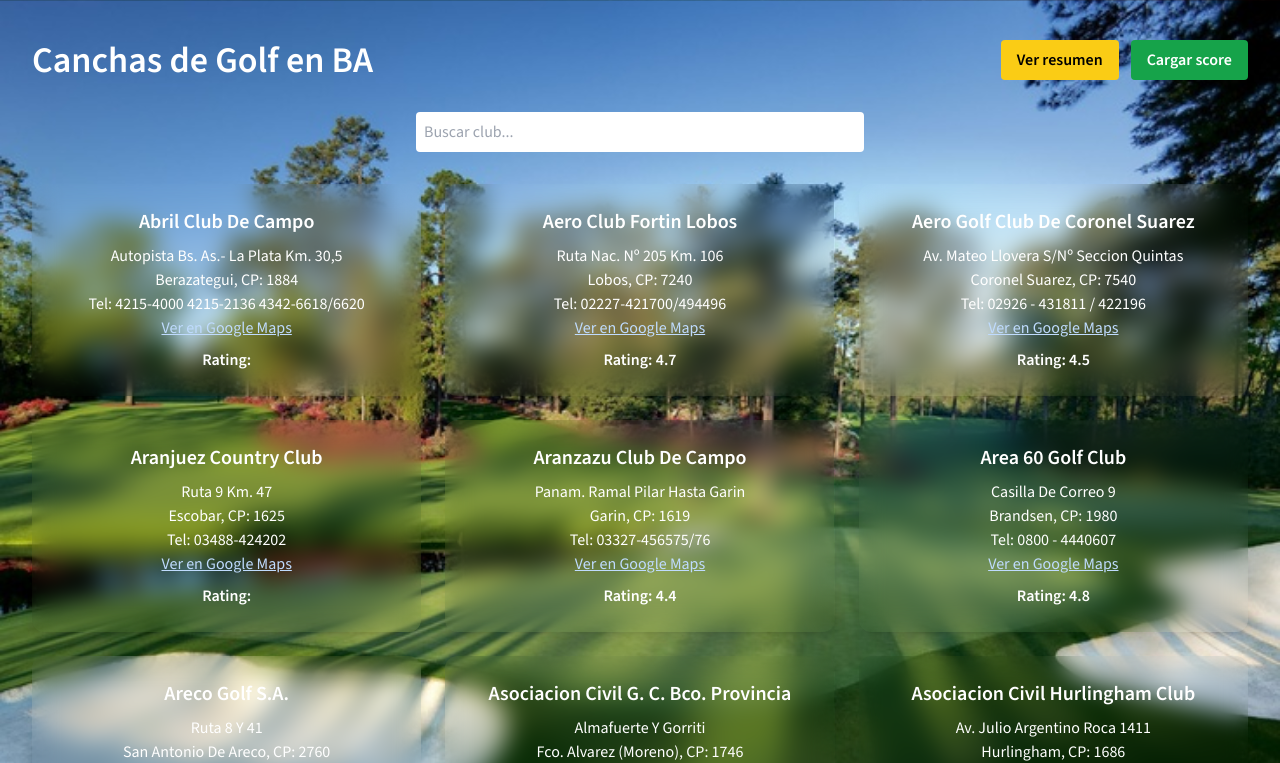
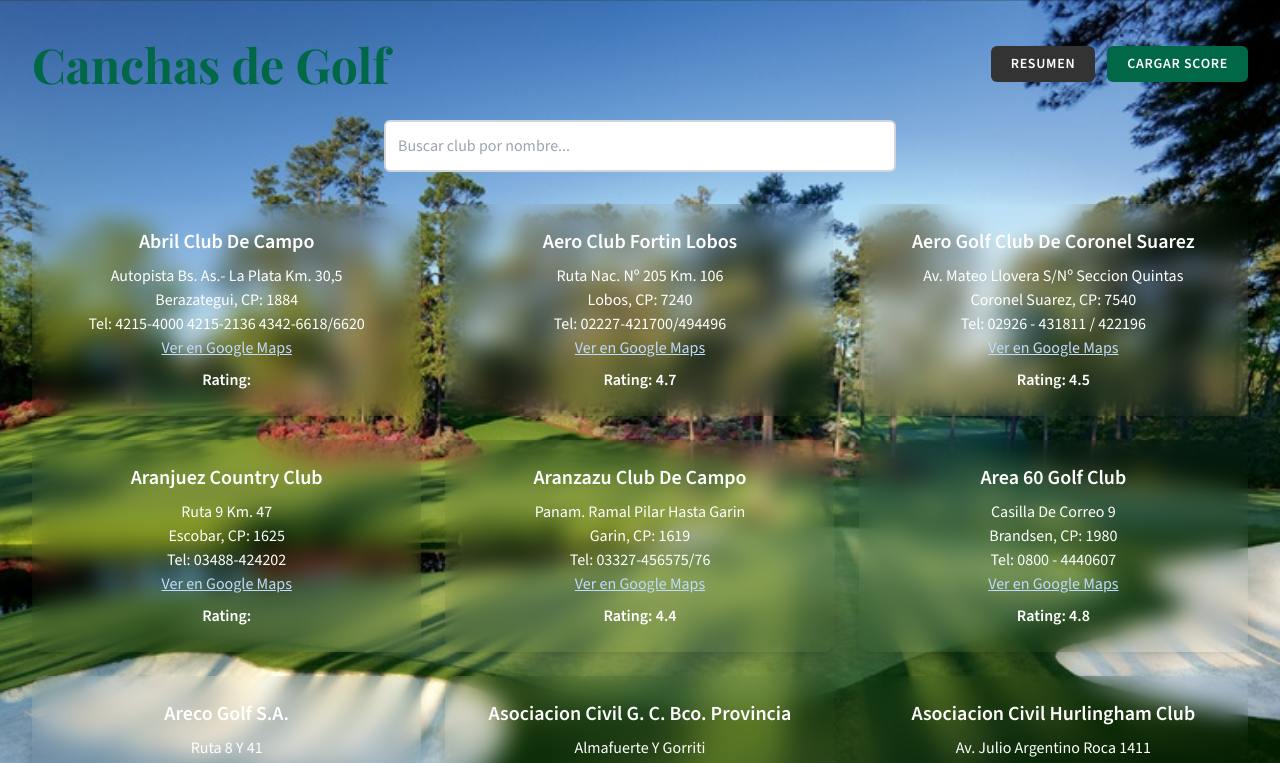
Before and after one commit to martomartomarto/golf-buenos-aires-app, a Next.js app: page / in a window 1280 px wide. Shown: the top 763 px of the page. Built offline with nearby package versions, Linux system fonts and the light colour scheme.

Commit message:
Update index.tsx

```diff
--- a/pages/index.tsx
+++ b/pages/index.tsx
@@ -14,28 +14,27 @@ export default function Home() {
     <>
       <Head>
         <title>Canchas de Golf en Buenos Aires</title>
-        <meta name="description" content="Listado de canchas de golf" />
       </Head>
 
-      <main className="min-h-screen px-4 sm:px-6 lg:px-8 py-10 text-white">
+      {/* Este <main> no tiene color de fondo, por lo que usará el color beige del body */}
+      <main className="px-4 sm:px-6 lg:px-8 py-10">
         <div className="max-w-7xl mx-auto">
-          {/* --- Contenedor de Cabecera Responsivo --- */}
           <div className="flex flex-col md:flex-row md:justify-between md:items-center mb-8 gap-4">
-            <h1 className="text-3xl md:text-4xl font-bold text-center md:text-left font-poppins">
-              Canchas de Golf en BA
+            <h1 className="font-serif text-4xl md:text-5xl font-bold text-masters-green text-center md:text-left">
+              Canchas de Golf
             </h1>
             <div className="flex flex-col sm:flex-row justify-end gap-3">
               <a
                 href="/jugadores"
-                className="w-full sm:w-auto text-center bg-yellow-400 hover:bg-yellow-500 text-black font-bold py-2 px-4 rounded"
+                className="w-full sm:w-auto text-center bg-masters-dark hover:bg-black text-white font-semibold py-2 px-5 rounded-md uppercase tracking-wider text-sm"
               >
-                Ver resumen
+                Resumen
               </a>
               <a
                 href="/scores"
-                className="w-full sm:w-auto text-center bg-green-600 hover:bg-green-700 text-white font-bold py-2 px-4 rounded"
+                className="w-full sm:w-auto text-center bg-masters-green hover:opacity-90 text-white font-semibold py-2 px-5 rounded-md uppercase tracking-wider text-sm"
               >
-                Cargar score
+                Cargar Score
               </a>
             </div>
           </div>
@@ -43,10 +42,10 @@ export default function Home() {
           <div className="flex justify-center mb-8">
             <input
               type="text"
-              placeholder="Buscar club..."
+              placeholder="Buscar club por nombre..."
               value={searchTerm}
               onChange={e => setSearchTerm(e.target.value)}
-              className="p-2 rounded text-black w-full max-w-md"
+              className="p-3 rounded-md border-2 border-gray-300 focus:border-masters-green focus:ring-0 w-full max-w-lg"
             />
           </div>
 
```
